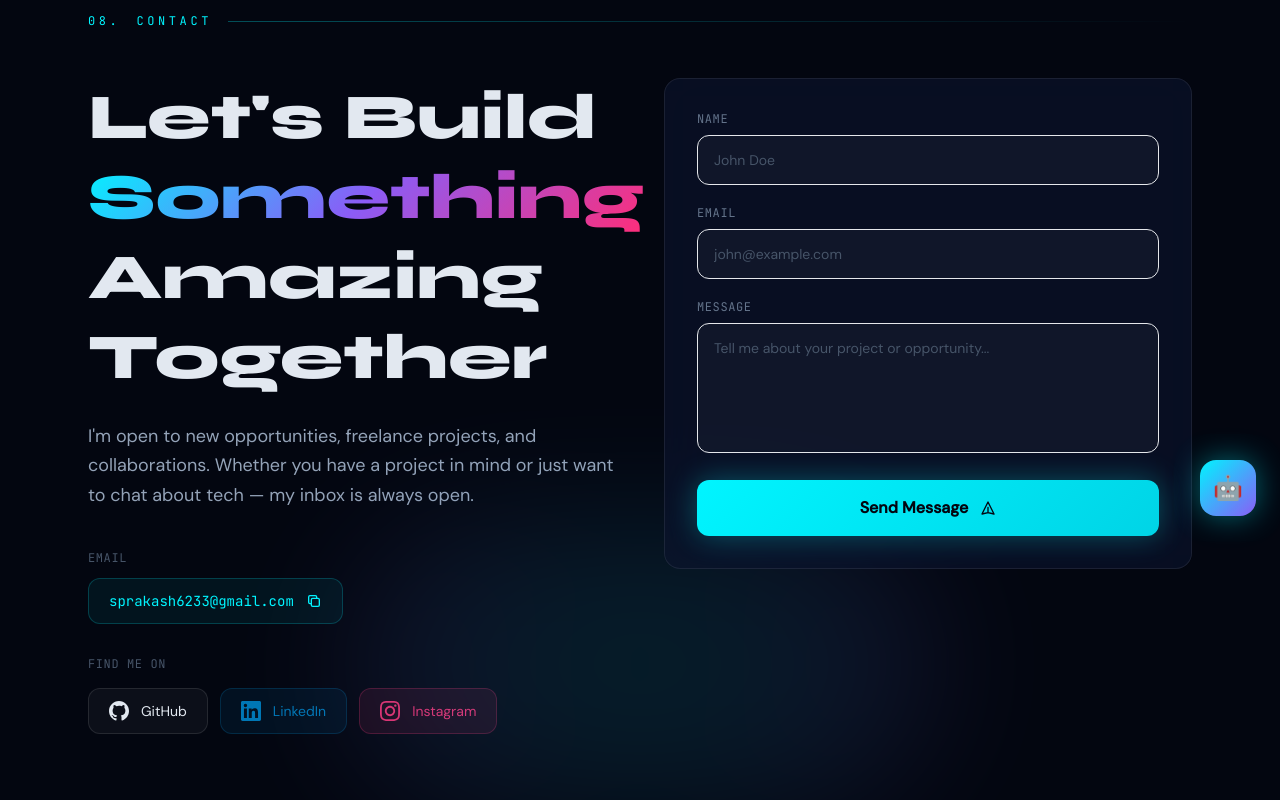
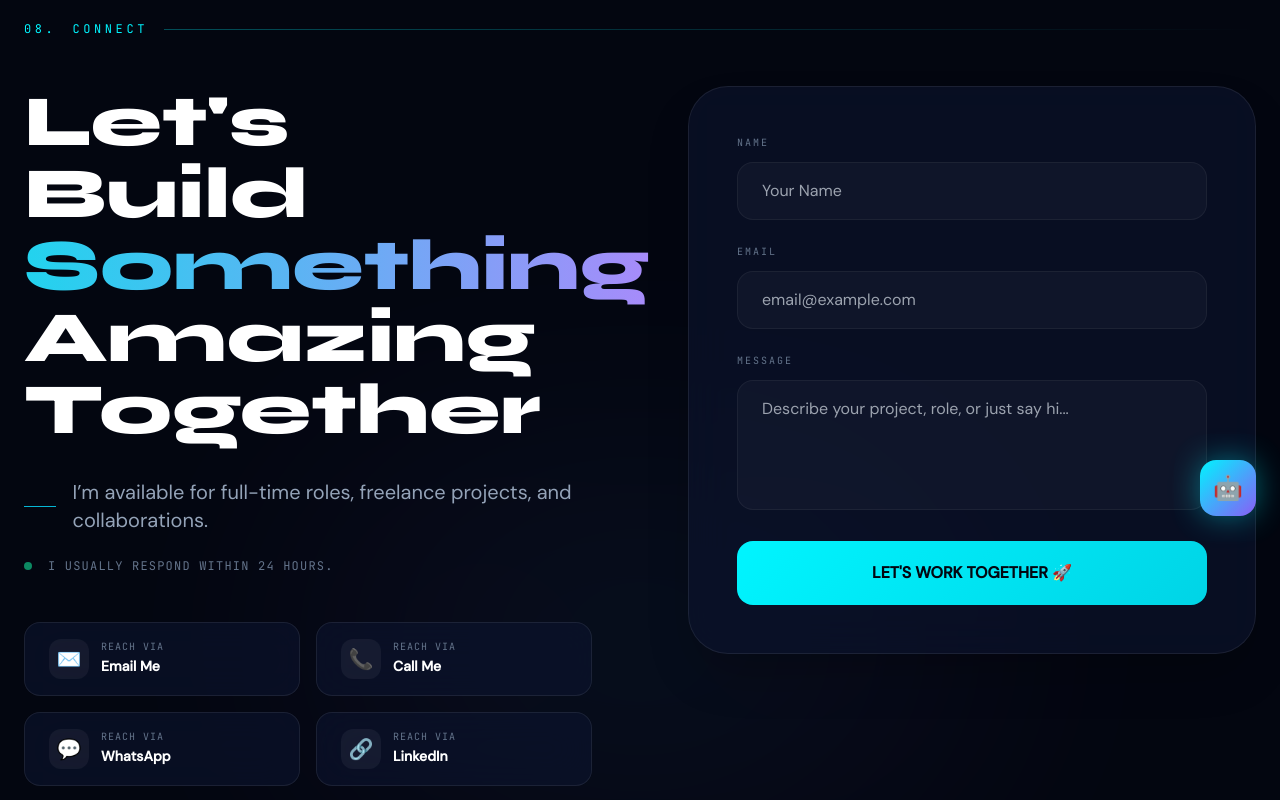
Before and after one commit to coderSatya/satya_portfolio, a Next.js app: page /contact in a window 1280 px wide. Shown: the part 260-1060 px from the top of the page. Built offline with nearby package versions, Linux system fonts and the light colour scheme.

Commit message:
feat: implement contact form with Nodemailer API route and frontend integration

```diff
--- a/app/contact/page.js
+++ b/app/contact/page.js
@@ -7,7 +7,7 @@ export const metadata = {
 
 export default function ContactPage() {
   return (
-    <div className="max-w-7xl mx-auto px-6 py-12 md:py-24">
+    <div className="pt-28 md:pt-32 pb-12">
       <Contact />
     </div>
   );
--- a/components/sections/Contact.js
+++ b/components/sections/Contact.js
@@ -1,6 +1,6 @@
 'use client';
 import { useState } from 'react';
-import { motion } from 'framer-motion';
+import { motion, AnimatePresence } from 'framer-motion';
 import { useInView } from 'react-intersection-observer';
 import toast from 'react-hot-toast';
 import { SectionLabel } from '@/components/ui/UIElements';
@@ -8,52 +8,33 @@ import { portfolioData } from '@/utils/data';
 
 const { personal } = portfolioData;
 
-function CopyEmailButton({ email }) {
-  const [copied, setCopied] = useState(false);
-
-  const handleCopy = async () => {
-    try {
-      await navigator.clipboard.writeText(email);
-      setCopied(true);
-      toast.success('Email copied!');
-      setTimeout(() => setCopied(false), 2000);
-    } catch {
-      toast.error('Failed to copy');
-    }
-  };
-
-  return (
-    <button
-      onClick={handleCopy}
-      className="group flex items-center gap-3 px-5 py-3 rounded-xl font-mono text-sm transition-all duration-300 hover:scale-105"
-      style={{
-        background: 'rgba(0,245,255,0.06)',
-        border: '1px solid rgba(0,245,255,0.2)',
-        color: 'var(--color-neon-cyan)',
-      }}
+const QuickAction = ({ icon, label, href, colorClass }) => (
+  <a
+    href={href}
+    target="_blank"
+    rel="noopener noreferrer"
+    className={`group flex items-center gap-3 px-6 py-4 rounded-2xl border border-white/5 transition-all duration-500 hover:scale-105 active:scale-95 glass ${colorClass}`}
   >
-      <span className="truncate">{email}</span>
-      <span className="shrink-0">
-        {copied ? (
-          <svg className="w-4 h-4" fill="none" viewBox="0 0 24 24" stroke="currentColor">
-            <path strokeLinecap="round" strokeLinejoin="round" strokeWidth={2} d="M5 13l4 4L19 7" />
-          </svg>
-        ) : (
-          <svg className="w-4 h-4" fill="none" viewBox="0 0 24 24" stroke="currentColor">
-            <path strokeLinecap="round" strokeLinejoin="round" strokeWidth={2} d="M8 16H6a2 2 0 01-2-2V6a2 2 0 012-2h8a2 2 0 012 2v2m-6 12h8a2 2 0 002-2v-8a2 2 0 00-2-2h-8a2 2 0 00-2 2v8a2 2 0 002 2z" />
-          </svg>
-        )}
+    <div className="w-10 h-10 rounded-xl bg-white/5 flex items-center justify-center text-xl group-hover:scale-110 transition-transform">
+      {icon}
+    </div>
+    <div className="flex flex-col">
+      <span className="font-mono text-[10px] text-slate-500 uppercase tracking-widest leading-none mb-1">
+        Reach via
       </span>
-    </button>
+      <span className="font-body font-bold text-sm text-white group-hover:text-white/90">
+        {label}
+      </span>
+    </div>
+  </a>
 );
-}
 
 export default function Contact() {
   const { ref, inView } = useInView({ triggerOnce: true, threshold: 0.1 });
-
   const [form, setForm] = useState({ name: '', email: '', message: '' });
   const [errors, setErrors] = useState({});
   const [sending, setSending] = useState(false);
+  const [success, setSuccess] = useState(false);
 
   const validate = () => {
     const errs = {};
@@ -88,8 +69,10 @@ export default function Contact() {
       const data = await res.json();
 
       if (res.ok) {
-        toast.success(data.message || 'Message sent!');
+        setSuccess(true);
+        toast.success('Message sent successfully! ✅');
         setForm({ name: '', email: '', message: '' });
+        setTimeout(() => setSuccess(false), 5000);
       } else {
         toast.error(data.error || 'Something went wrong.');
       }
@@ -100,202 +83,171 @@ export default function Contact() {
     }
   };
 
-  const inputClass = (field) => `
-    w-full bg-transparent rounded-xl px-4 py-3.5 font-body text-white text-sm outline-none transition-all duration-300
-    placeholder:text-slate-600
-    ${errors[field]
-      ? 'border border-red-500/50 focus:border-red-500'
-      : 'border border-white/8 focus:border-neon-cyan/50'
-    }
-  `;
-
   return (
-    <section id="contact" className="py-12 md:py-16 lg:py-20 relative" ref={ref}>
+    <section id="contact" className="py-10 md:py-14 relative overflow-hidden" ref={ref}>
+      {/* Background Decorative Glow */}
       <div
-        className="absolute bottom-0 left-1/2 -translate-x-1/2 w-[600px] h-[300px] rounded-full opacity-10 blur-3xl pointer-events-none"
-        style={{ background: 'radial-gradient(circle, var(--color-neon-cyan), var(--color-neon-violet))' }}
+        className="absolute bottom-0 right-1/2 translate-x-1/2 w-[800px] h-[400px] rounded-full opacity-5 blur-[120px] pointer-events-none"
+        style={{ background: 'radial-gradient(circle, var(--color-neon-cyan), var(--color-neon-violet), transparent)' }}
       />
 
-      <div className="max-w-6xl mx-auto px-6">
-        <SectionLabel number={8} label="Contact" />
+      <div className="max-w-7xl mx-auto px-6 relative z-10">
+        <SectionLabel number={8} label="Connect" />
 
-        <div className="grid lg:grid-cols-2 gap-12 mt-12">
-          {/* Left - Info */}
+        <div className="grid lg:grid-cols-2 gap-16 lg:gap-24 mt-12">
+          {/* Left - Info & Availability */}
           <motion.div
-            initial={{ opacity: 0, x: -50 }}
+            initial={{ opacity: 0, x: -30 }}
             animate={inView ? { opacity: 1, x: 0 } : {}}
-            transition={{ duration: 0.7 }}
+            transition={{ duration: 0.8 }}
+            className="flex flex-col"
           >
-            <h2
-              className="font-display font-extrabold leading-tight mb-6"
-              style={{ fontSize: 'clamp(2.5rem, 5vw, 4rem)' }}
-            >
-              Let's Build{' '}
-              <span className="gradient-text">Something</span>
-              <br />
+            <h2 className="font-display font-black text-5xl md:text-7xl text-white leading-tight mb-8">
+              Let's Build <br />
+              <span className="text-transparent bg-clip-text bg-gradient-to-r from-cyan-400 to-violet-400">Something</span> <br />
               Amazing Together
             </h2>
 
-            <p className="font-body text-slate-400 leading-relaxed mb-10 text-lg">
-              I'm open to new opportunities, freelance projects, and collaborations.
-              Whether you have a project in mind or just want to chat about tech — my inbox is always open.
+            <div className="flex flex-col gap-6 mb-12">
+              <div className="flex items-center gap-4">
+                <div className="w-10 h-[1px] bg-cyan-500" />
+                <p className="font-body text-slate-400 text-lg md:text-xl">
+                  I’m available for full-time roles, freelance projects, and collaborations.
                 </p>
-
-            {/* Email copy */}
-            <div className="mb-8">
-              <p className="font-mono text-xs text-slate-600 mb-3 tracking-wider uppercase">Email</p>
-              <CopyEmailButton email={personal.email} />
+              </div>
+              <div className="flex items-center gap-4">
+                <div className="w-2 h-2 rounded-full bg-emerald-500 animate-pulse" />
+                <p className="font-mono text-xs text-slate-500 uppercase tracking-widest">
+                  I usually respond within 24 hours.
+                </p>
+              </div>
             </div>
 
-            {/* Social links */}
-            <div>
-              <p className="font-mono text-xs text-slate-600 mb-4 tracking-wider uppercase">Find Me On</p>
-              <div className="flex gap-3">
-                <a
-                  href={personal.github}
-                  target="_blank"
-                  rel="noopener noreferrer"
-                  className="group flex items-center gap-3 px-5 py-3 rounded-xl font-body text-sm transition-all duration-300 hover:scale-105"
-                  style={{
-                    background: 'rgba(255,255,255,0.04)',
-                    border: '1px solid rgba(255,255,255,0.1)',
-                    color: '#e2e8f0',
-                  }}
-                >
-                  <svg className="w-5 h-5" fill="currentColor" viewBox="0 0 24 24">
-                    <path d="M12 0C5.374 0 0 5.373 0 12c0 5.302 3.438 9.8 8.207 11.387.599.111.793-.261.793-.577v-2.234c-3.338.726-4.033-1.416-4.033-1.416-.546-1.387-1.333-1.756-1.333-1.756-1.089-.745.083-.729.083-.729 1.205.084 1.839 1.237 1.839 1.237 1.07 1.834 2.807 1.304 3.492.997.107-.775.418-1.305.762-1.604-2.665-.305-5.467-1.334-5.467-5.931 0-1.311.469-2.381 1.236-3.221-.124-.303-.535-1.524.117-3.176 0 0 1.008-.322 3.301 1.23A11.509 11.509 0 0112 5.803c1.02.005 2.047.138 3.006.404 2.291-1.552 3.297-1.23 3.297-1.23.653 1.653.242 2.874.118 3.176.77.84 1.235 1.911 1.235 3.221 0 4.609-2.807 5.624-5.479 5.921.43.372.823 1.102.823 2.222v3.293c0 .319.192.694.801.576C20.566 21.797 24 17.3 24 12c0-6.627-5.373-12-12-12z" />
-                  </svg>
-                  GitHub
-                </a>
-                <a
+            {/* Quick Contact Actions */}
+            <div className="grid grid-cols-1 sm:grid-cols-2 gap-4">
+              <QuickAction
+                icon="✉️"
+                label="Email Me"
+                href={`mailto:${personal.email}`}
+                colorClass="hover:border-cyan-500/30"
+              />
+              <QuickAction
+                icon="📞"
+                label="Call Me"
+                href={`tel:${personal.phone.replace(/[^0-9+]/g, '')}`}
+                colorClass="hover:border-blue-500/30"
+              />
+              <QuickAction
+                icon="💬"
+                label="WhatsApp"
+                href={`https://wa.me/${personal.phone.replace(/[^0-9]/g, '')}`}
+                colorClass="hover:border-emerald-500/30"
+              />
+              <QuickAction
+                icon="🔗"
+                label="LinkedIn"
                 href={personal.linkedin}
-                  target="_blank"
-                  rel="noopener noreferrer"
-                  className="group flex items-center gap-3 px-5 py-3 rounded-xl font-body text-sm transition-all duration-300 hover:scale-105"
-                  style={{
-                    background: 'rgba(0,119,181,0.1)',
-                    border: '1px solid rgba(0,119,181,0.25)',
-                    color: '#0077b5',
-                  }}
-                >
-                  <svg className="w-5 h-5" fill="currentColor" viewBox="0 0 24 24">
-                    <path d="M20.447 20.452h-3.554v-5.569c0-1.328-.027-3.037-1.852-3.037-1.853 0-2.136 1.445-2.136 2.939v5.667H9.351V9h3.414v1.561h.046c.477-.9 1.637-1.85 3.37-1.85 3.601 0 4.267 2.37 4.267 5.455v6.286zM5.337 7.433a2.062 2.062 0 01-2.063-2.065 2.064 2.064 0 112.063 2.065zm1.782 13.019H3.555V9h3.564v11.452zM22.225 0H1.771C.792 0 0 .774 0 1.729v20.542C0 23.227.792 24 1.771 24h20.451C23.2 24 24 23.227 24 22.271V1.729C24 .774 23.2 0 22.222 0h.003z" />
-                  </svg>
-                  LinkedIn
-                </a>
-                <a
-                  href={personal.instagram}
-                  target="_blank"
-                  rel="noopener noreferrer"
-                  className="group flex items-center gap-3 px-5 py-3 rounded-xl font-body text-sm transition-all duration-300 hover:scale-105"
-                  style={{
-                    background: 'rgba(225,48,108,0.1)',
-                    border: '1px solid rgba(225,48,108,0.25)',
-                    color: '#E1306C',
-                  }}
-                >
-                  <svg className="w-5 h-5" fill="currentColor" viewBox="0 0 24 24">
-                    <path d="M12 2.163c3.204 0 3.584.012 4.85.07 3.252.148 4.771 1.691 4.919 4.919.058 1.265.069 1.645.069 4.849 0 3.205-.012 3.584-.069 4.849-.149 3.225-1.664 4.771-4.919 4.919-1.266.058-1.644.07-4.85.07-3.204 0-3.584-.012-4.849-.07-3.26-.149-4.771-1.699-4.919-4.92-.058-1.265-.07-1.644-.07-4.849 0-3.204.013-3.583.07-4.849.149-3.227 1.664-4.771 4.919-4.919 1.266-.057 1.645-.069 4.849-.069zm0-2.163c-3.259 0-3.667.014-4.947.072-4.358.2-6.78 2.618-6.98 6.98-.059 1.281-.073 1.689-.073 4.948 0 3.259.014 3.668.072 4.948.2 4.358 2.618 6.78 6.98 6.98 1.281.058 1.689.072 4.948.072 3.259 0 3.668-.014 4.948-.072 4.354-.2 6.782-2.618 6.979-6.98.059-1.28.073-1.689.073-4.948 0-3.259-.014-3.667-.072-4.947-.196-4.354-2.617-6.78-6.979-6.98-1.281-.059-1.69-.073-4.949-.073zm0 5.838c-3.403 0-6.162 2.759-6.162 6.162s2.759 6.163 6.162 6.163 6.162-2.759 6.162-6.163-2.759-6.162-6.162-6.162zm0 10.162c-2.209 0-4-1.79-4-4 0-2.209 1.791-4 4-4s4 1.791 4 4c0 2.21-1.791 4-4 4zm6.406-11.845c-.796 0-1.441.645-1.441 1.44s.645 1.44 1.441 1.44c.795 0 1.439-.645 1.439-1.44s-.644-1.44-1.439-1.44z" />
-                  </svg>
-                  Instagram
-                </a>
-              </div>
+                colorClass="hover:border-violet-500/30"
+              />
             </div>
           </motion.div>
 
-          {/* Right - Form */}
+          {/* Right - Form Container */}
           <motion.div
-            initial={{ opacity: 0, x: 50 }}
+            initial={{ opacity: 0, x: 30 }}
             animate={inView ? { opacity: 1, x: 0 } : {}}
-            transition={{ duration: 0.7, delay: 0.2 }}
+            transition={{ duration: 0.8, delay: 0.2 }}
           >
             <form
               onSubmit={handleSubmit}
-              className="glass rounded-2xl p-8 space-y-5"
+              className="relative glass rounded-[2.5rem] p-8 md:p-12 border border-white/5 shadow-2xl overflow-hidden"
               noValidate
             >
+              {/* Success Overlay */}
+              <AnimatePresence>
+                {success && (
+                  <motion.div
+                    initial={{ opacity: 0 }}
+                    animate={{ opacity: 1 }}
+                    exit={{ opacity: 0 }}
+                    className="absolute inset-0 z-50 glass flex flex-col items-center justify-center text-center p-10"
+                  >
+                    <div className="w-20 h-20 rounded-full bg-emerald-500/10 flex items-center justify-center text-4xl mb-6 border border-emerald-500/20">
+                      ✅
+                    </div>
+                    <h3 className="font-display font-bold text-2xl text-white mb-2">Message Sent!</h3>
+                    <p className="font-body text-slate-400">Thanks for reaching out, Satya will get back to you soon.</p>
+                  </motion.div>
+                )}
+              </AnimatePresence>
+
+              <div className="space-y-6">
                 <div>
-                <label className="font-mono text-xs text-slate-500 block mb-2 tracking-wider uppercase">
-                  Name
-                </label>
+                  <label className="font-mono text-[10px] text-slate-500 block mb-3 tracking-[0.2em] uppercase">Name</label>
                   <input
                     type="text"
-                  placeholder="John Doe"
+                    placeholder="Your Name"
                     value={form.name}
                     onChange={(e) => setForm({ ...form, name: e.target.value })}
-                  className={inputClass('name')}
-                  style={{ background: 'rgba(255,255,255,0.03)', borderWidth: '1px', borderStyle: 'solid' }}
+                    className={`w-full bg-white/[0.03] border rounded-2xl px-6 py-4 font-body text-white outline-none transition-all duration-300 focus:bg-white/[0.05] ${
+                      errors.name ? 'border-red-500/50' : 'border-white/5 focus:border-cyan-500/50'
+                    }`}
                   />
-                {errors.name && (
-                  <p className="mt-1.5 text-xs text-red-400 font-mono">{errors.name}</p>
-                )}
+                  {errors.name && <p className="mt-2 text-[10px] font-mono text-red-400 uppercase tracking-wider">{errors.name}</p>}
                 </div>
 
                 <div>
-                <label className="font-mono text-xs text-slate-500 block mb-2 tracking-wider uppercase">
-                  Email
-                </label>
+                  <label className="font-mono text-[10px] text-slate-500 block mb-3 tracking-[0.2em] uppercase">Email</label>
                   <input
                     type="email"
-                  placeholder="john@example.com"
+                    placeholder="email@example.com"
                     value={form.email}
                     onChange={(e) => setForm({ ...form, email: e.target.value })}
-                  className={inputClass('email')}
-                  style={{ background: 'rgba(255,255,255,0.03)', borderWidth: '1px', borderStyle: 'solid' }}
+                    className={`w-full bg-white/[0.03] border rounded-2xl px-6 py-4 font-body text-white outline-none transition-all duration-300 focus:bg-white/[0.05] ${
+                      errors.email ? 'border-red-500/50' : 'border-white/5 focus:border-cyan-500/50'
+                    }`}
                   />
-                {errors.email && (
-                  <p className="mt-1.5 text-xs text-red-400 font-mono">{errors.email}</p>
-                )}
+                  {errors.email && <p className="mt-2 text-[10px] font-mono text-red-400 uppercase tracking-wider">{errors.email}</p>}
                 </div>
 
                 <div>
-                <label className="font-mono text-xs text-slate-500 block mb-2 tracking-wider uppercase">
-                  Message
-                </label>
+                  <label className="font-mono text-[10px] text-slate-500 block mb-3 tracking-[0.2em] uppercase">Message</label>
                   <textarea
-                  rows={5}
-                  placeholder="Tell me about your project or opportunity..."
+                    rows={4}
+                    placeholder="Describe your project, role, or just say hi..."
                     value={form.message}
                     onChange={(e) => setForm({ ...form, message: e.target.value })}
-                  className={inputClass('message')}
-                  style={{
-                    background: 'rgba(255,255,255,0.03)',
-                    borderWidth: '1px',
-                    borderStyle: 'solid',
-                    resize: 'none',
-                  }}
+                    className={`w-full bg-white/[0.03] border rounded-2xl px-6 py-4 font-body text-white outline-none transition-all duration-300 focus:bg-white/[0.05] resize-none ${
+                      errors.message ? 'border-red-500/50' : 'border-white/5 focus:border-cyan-500/50'
+                    }`}
                   />
-                {errors.message && (
-                  <p className="mt-1.5 text-xs text-red-400 font-mono">{errors.message}</p>
-                )}
+                  {errors.message && <p className="mt-2 text-[10px] font-mono text-red-400 uppercase tracking-wider">{errors.message}</p>}
                 </div>
 
                 <button
                   type="submit"
                   disabled={sending}
-                className="w-full btn-shimmer py-4 rounded-xl font-body font-semibold text-void transition-all duration-300 hover:scale-[1.02] disabled:opacity-60 disabled:cursor-not-allowed disabled:hover:scale-100 flex items-center justify-center gap-3"
-                style={{
-                  background: 'linear-gradient(135deg, var(--color-neon-cyan), #00d4e6)',
-                  boxShadow: sending ? 'none' : '0 0 30px rgba(0,245,255,0.3)',
-                }}
+                  className="w-full relative group overflow-hidden py-5 rounded-2xl font-body font-black text-void transition-all duration-300 hover:scale-[1.02] active:scale-95 disabled:opacity-70 disabled:cursor-wait"
+                  style={{ background: 'linear-gradient(135deg, var(--color-neon-cyan), #00d4e6)' }}
                 >
+                  <div className="absolute inset-0 bg-white/20 translate-x-[-100%] group-hover:translate-x-[100%] transition-transform duration-700 pointer-events-none" />
+                  <span className="relative z-10 flex items-center justify-center gap-3">
                     {sending ? (
                       <>
                         <svg className="w-5 h-5 animate-spin" fill="none" viewBox="0 0 24 24">
                           <circle className="opacity-25" cx="12" cy="12" r="10" stroke="currentColor" strokeWidth="4" />
                           <path className="opacity-75" fill="currentColor" d="M4 12a8 8 0 018-8V0C5.373 0 0 5.373 0 12h4z" />
                         </svg>
-                    Sending...
+                        CONNECTING...
                       </>
                     ) : (
                       <>
-                    Send Message
-                    <svg className="w-4 h-4" fill="none" viewBox="0 0 24 24" stroke="currentColor" strokeWidth={2}>
-                      <path strokeLinecap="round" strokeLinejoin="round" d="M12 19l9 2-9-18-9 18 9-2zm0 0v-8" />
-                    </svg>
+                        LET'S WORK TOGETHER 🚀
                       </>
                     )}
+                  </span>
                 </button>
+              </div>
             </form>
           </motion.div>
         </div>
```
Also changed, not shown: app/api/contact/route.js (+8 -3 lines). Lines whose indentation alone changed are shown as unchanged.
